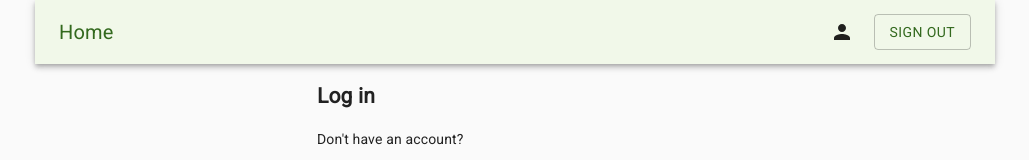
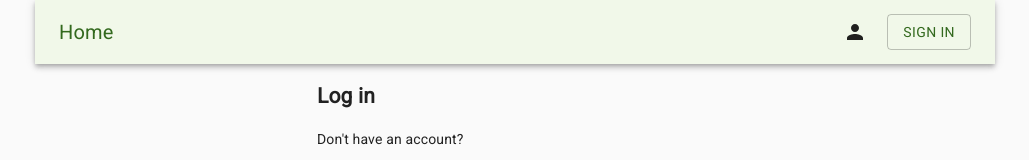
Before and after one commit to EmilieHumbert/swiss-plant-based, a Next.js app: page /login in a window 1280 px wide. Shown: the top 160 px of the page, without its empty margins (125-1154 px from the left). Built offline with nearby package versions, Linux system fonts and the light colour scheme; no server answers.

Commit message:
Adjust SignIn/SignOut button when user is logged

```diff
--- a/components/navigation.js
+++ b/components/navigation.js
@@ -122,14 +122,25 @@ export default function Navigation() {
               </Link>
             </StyledMenuItem>
           </StyledMenu>
+          {auth.user ? (
             <Button
               aria-controls="customized-menu"
               className={classes.button}
               onClick={() => auth.signOut()}
               variant="outlined"
             >
-            Sign out
+              Sign Out
             </Button>
+          ) : (
+            <Button
+              aria-controls="customized-menu"
+              className={classes.button}
+              onClick={() => auth.signIn()}
+              variant="outlined"
+            >
+              Sign In
+            </Button>
+          )}
         </Toolbar>
       </AppBar>
     </Container>
```
Lines whose indentation alone changed are shown as unchanged.
